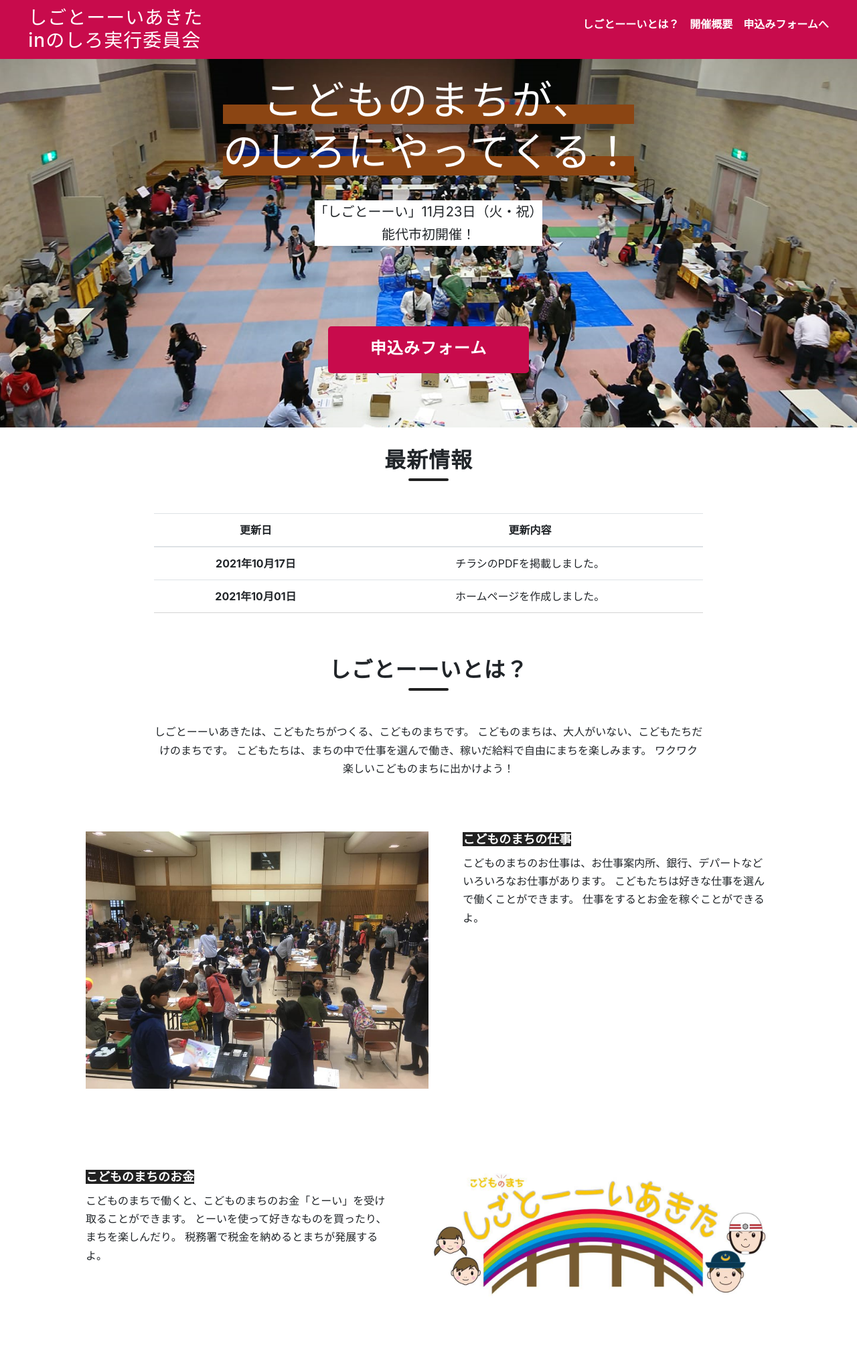
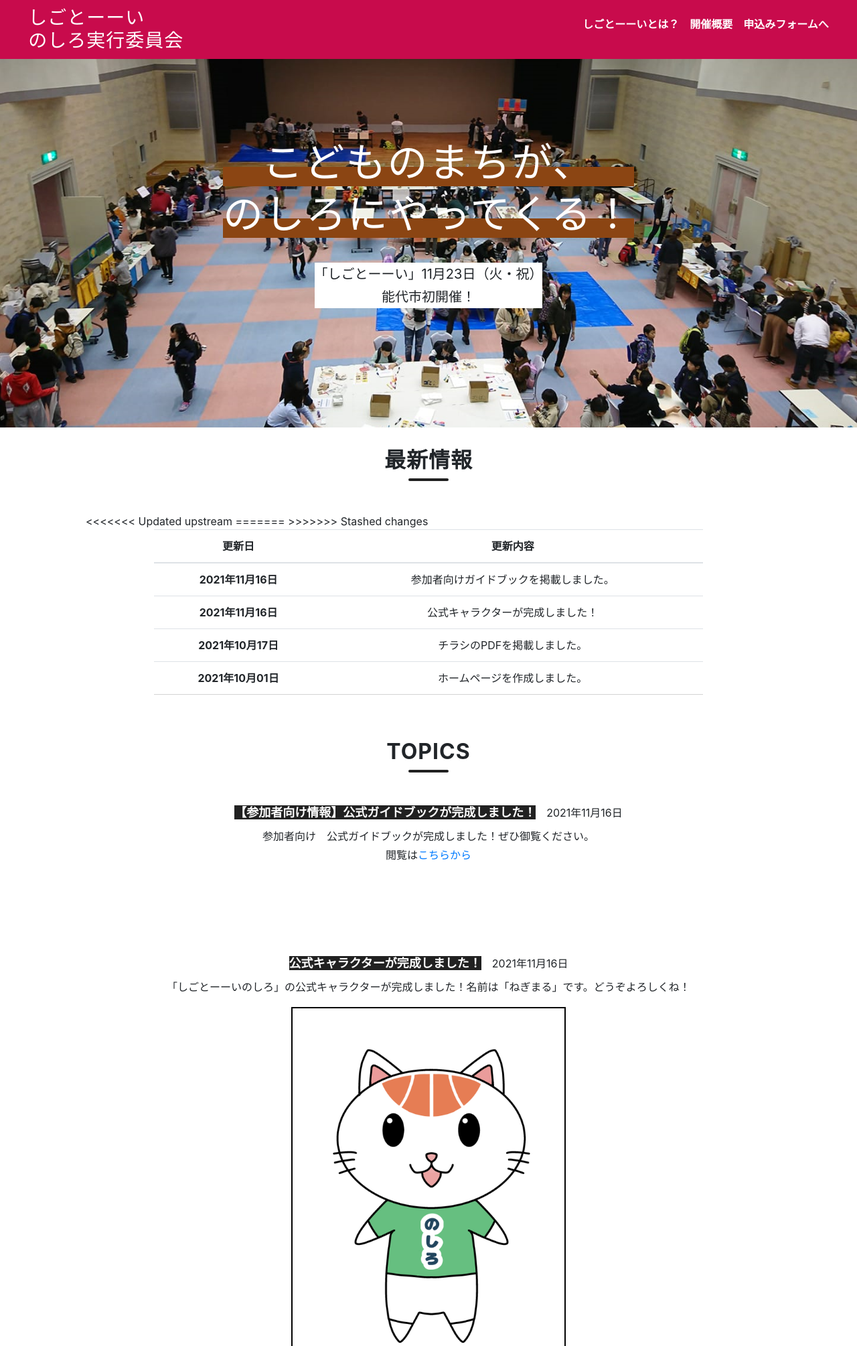
Before and after one commit to smatsus0814/shigoto--i_noshiro, a PHP site: page / in a window 1280 px wide. Shown: the top 2009 px of the page at 67% size. Run offline with PHP 8.4, Linux system fonts and the light colour scheme.

Commit message:
TOPICSの追加

```diff
--- a/assets/css/style.css
+++ b/assets/css/style.css
@@ -442,6 +442,23 @@ h2 > p {
   order: 1;
   margin: 0 0 0 auto;
 }
+
+.negimaru__img {
+  border: 2px solid #000000;
+  width: 40%;
+  margin: 0 auto;
+}
+
+.negimaru__img img {
+  width: 100%;
+}
+
+.negimaru__contents {
+  width: 100%;
+  margin: 0 0 0 auto;
+  text-align: center;
+}
+
 @media only screen and (max-width: 1024px) {
   .about__img.is-2 {
     margin: 0 0 24px;
--- a/index.html
+++ b/index.html
@@ -7,7 +7,7 @@
   <meta name="viewport" content="width=device-width, initial-scale=1">
   <link rel="icon" type="image/png" href="fav.png">
   <link rel="apple-touch-icon" sizes="180x180" href="icon.png">
-  <title>しごとーーいあきたinのしろ実行委員会</title>
+  <title>しごとーーいのしろ実行委員会</title>
   <link rel="stylesheet" href="assets/css/style.css">
   <link href="https://fonts.googleapis.com/css?family=Noto+Sans+JP:400,700&display=swap" rel="stylesheet">
   <link rel="stylesheet" href="https://stackpath.bootstrapcdn.com/bootstrap/4.3.1/css/bootstrap.min.css" integrity="sha384-ggOyR0iXCbMQv3Xipma34MD+dH/1fQ784/j6cY/iJTQUOhcWr7x9JvoRxT2MZw1T" crossorigin="anonymous">
@@ -15,7 +15,7 @@
  </head>
 <body>
   <header class="header">
-    <h1 class="header__ttl">しごとーーいあきた<br>inのしろ実行委員会</h1>
+    <h1 class="header__ttl">しごとーーい<br>のしろ実行委員会</h1>
     <nav class="gnav">
       <ul class="gnav__list">
         <li class="gnav__item"><a class="gnav__link" href="#about">しごとーーいとは？</a></li>
@@ -33,7 +33,7 @@
             <p>こどものまちが、</p>
             <p>のしろにやってくる！</p>
         </h2>
-        <p class="fv__desc"> 「しごとーーい」11月23日（火・祝）<br>能代市初開催！ </p>   <a href="https://forms.gle/v2KAHm9HTVBpfZaUA" class="recruit__more">申込みフォーム</a>
+        <p class="fv__desc"> 「しごとーーい」11月23日（火・祝）<br>能代市初開催！ </p>
         <!-- /.container -->
       </div>
       <!-- /.fv -->
@@ -53,6 +53,17 @@
             </thead>
             <tbody>
               <tr>
+<<<<<<< Updated upstream
+=======
+                <th scope="row">2021年11月16日</th>
+                <td>参加者向けガイドブックを掲載しました。</td>
+              </tr>
+              <tr>
+                <th scope="row">2021年11月16日</th>
+                <td>公式キャラクターが完成しました！</td>
+              </tr>
+              <tr>
+>>>>>>> Stashed changes
                 <th scope="row">2021年10月17日</th>
                 <td>チラシのPDFを掲載しました。</td>
               </tr>
@@ -63,6 +74,32 @@
           </table>
           </div>
 
+        <!-- /.container -->
+      </div>
+      <!-- /.about -->
+    </section>
+
+
+    <!-- TOPICS-->
+    <section class="about" id="about">
+      <div class="about__container section__container">
+        <h2 class="about__ttl section__ttl">TOPICS</h2>
+        <ul class="about__list">
+          <li class="about__item">
+            <div class="negimaru__contents">
+              <h3 class="about__subttl">【参加者向け情報】公式ガイドブックが完成しました！</h3>　2021年11月16日
+              <p class="about__subdesc">参加者向け　公式ガイドブックが完成しました！ぜひ御覧ください。<br>閲覧は<a href="assets/doc/guide.pdf">こちらから</a></p>
+            </div>
+          </li>
+
+          <li class="about__item">
+            <div class="negimaru__contents">
+              <h3 class="about__subttl">公式キャラクターが完成しました！</h3>　2021年11月16日
+              <p class="about__subdesc">「しごとーーいのしろ」の公式キャラクターが完成しました！名前は「ねぎまる」です。どうぞよろしくね！</p>
+            </div>
+            <div class="negimaru__img"><img src="assets/image/negimaru.png" alt=""></div>
+          </li>
+        </ul>
         <!-- /.container -->
       </div>
       <!-- /.about -->
@@ -111,11 +148,13 @@
       </div>
       <!-- /.about -->
     </section>
+
+
     <section class="price" id="price">
       <div class="price__container section__container">
         <h2 class="price__ttl section__ttl">
           <p>保護者のみなさまへ</p>
-          <p>しごとーーいあきたinのしろ実行委員会について</p>
+          <p>しごとーーいのしろ実行委員会について</p>
           </h2>
         <p class="price__desc">しごとーーいあきたは2015年から6年連続で県内各地で開催されており、延べ1,000名を超えるお子様から参加いただいております。
           今年は能代市で初開催が決定し、能代市内の地域おこし協力隊や地元の経営者、会社員などが実行委員として参加しています。
@@ -165,7 +204,7 @@
       <div class="recruit__container section__container">
         <h2 class="recruit__ttl section__ttl">参加申込</h2>
         <p class="recruit__desc"> 参加申込はこちらから！ </p>
-        <p class="recruit__desc" style="color: brown;"> 申込受付は2021年10月23日（土）昼12時～開始します。 </p>
+        <p class="recruit__desc" style="color: brown;"> 申込受付は満員御礼につき終了いたしました。来年のご参加を実行委員会一同、心からお待ち申し上げます。 </p>
         <a href="https://forms.gle/v2KAHm9HTVBpfZaUA" class="recruit__more">申込みフォーム</a> </div>
     </section>
     <!-- /.main -->
```
Also changed, not shown: assets/image/negimaru.png (added).
